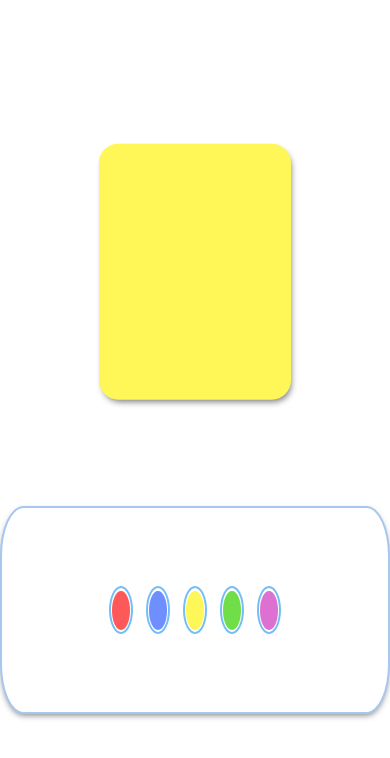
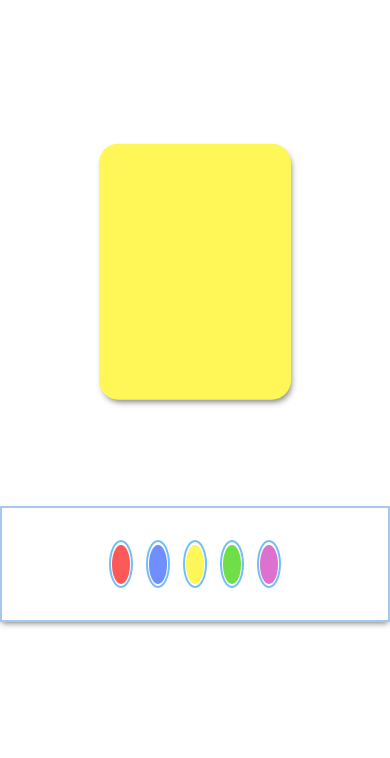
Before and after one commit to ibrahimtaib/quiz-website, a Next.js app in the folder src/: page /1/lobby in a window 390 px wide. Shown: the top 758 px of the page. Built offline with nearby package versions, Linux system fonts and the light colour scheme.

Commit message:
responsive design lobby

```diff
--- a/src/packages/styles/lobby.module.css
+++ b/src/packages/styles/lobby.module.css
@@ -81,39 +81,29 @@
     height: 60%;
   }
 }
-/* small width or big width small height */
-@media screen and ((max-width: 850px) or (max-height: 600px)) {
-  .card {
-    width: 8em;
-  }
-  .colorButton {
-    width: 3em;
-    height: 3em;
-  }
-  .colorButton:hover {
-    width: 10em;
-  }
-}
-/* small height or big height small width */
-@media screen and (((min-height: 500px) and (max-height: 600px)) or (max-width: 850px)) {
-  .cardContainer {
-    height: 60%;
-  }
-}
+
 /* width too big */
 @media screen and (min-width: 1400px) {
   .card {
     width: 15em;
   }
-  .colorButton {
-    width: 7em;
-    height: 7em;
-  }
-  .colorButton:hover {
-    width: 21em;
+}
+
+/* small height or big height small width */
+@media screen and (((min-height: 500px) and (max-height: 600px)) or (max-width: 850px)) {
+  .cardContainer {
+    height: 50%;
   }
 }
-
+/* small width or big width small height */
+@media screen and ((max-width: 850px) or (max-height: 800px)) {
+  .card {
+    width: 8em;
+  }
+  .cardContainer {
+    height: 50%;
+  }
+}
 @media screen and (max-width: 500px) {
   .card {
     display: none;
--- a/src/packages/styles/lobbycolorpicker.module.css
+++ b/src/packages/styles/lobbycolorpicker.module.css
@@ -36,7 +36,7 @@
   border: 2px solid #a6c7ee;
   border-radius: 6% / 24%;
   box-shadow: 0px 3px 6px -2px var(--box-shadow-color);
-  width: min(100%, 50em);
+  width: 50em;
   height: 13em;
   display: flex;
   padding: 2em 3em;
@@ -62,6 +62,21 @@
     width: 10em;
   }
 }
+/* width too small */
+
+@media screen and (max-width: 850px) {
+  .opened {
+    width: 35em;
+    height: 9em;
+  }
+}
+@media screen and (max-width: 600px) {
+  .opened {
+    width: 100%;
+    height: fit-content;
+    border-radius: 0;
+  }
+}
 /* width too big */
 @media screen and (min-width: 1400px) {
   .colorButton {
```
